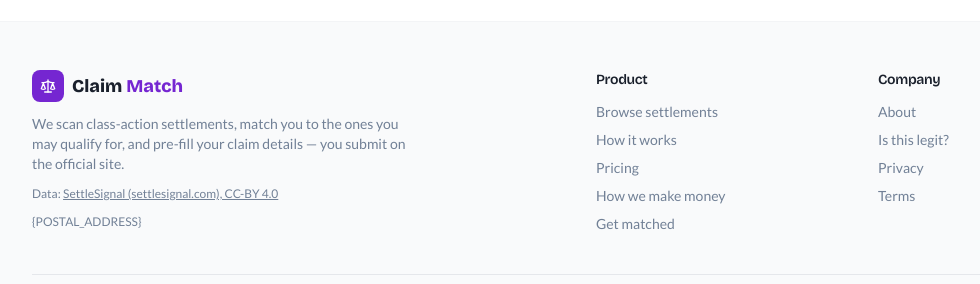
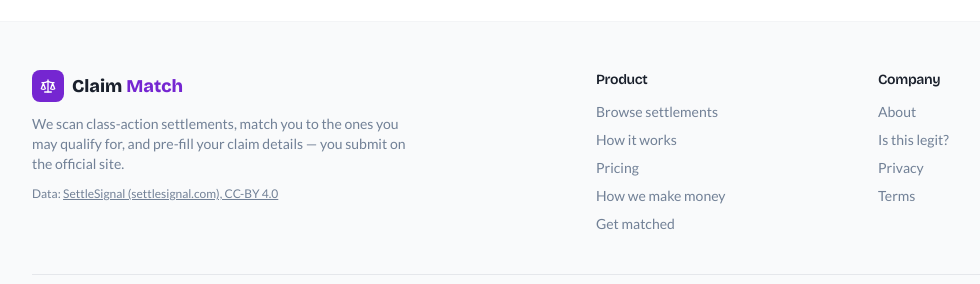
Before and after one commit to mawadSur/claimmatch, a Next.js app: page /trust in a window 1280 px wide. Shown: the part 4920-5204 px from the top of the page, without its empty margins (64-1044 px from the left). Built offline with nearby package versions, Linux system fonts and the light colour scheme; no server answers.

Commit message:
fix: hide postal placeholder until an address is set
Brace placeholders belong on the legal drafts. The footer and email
templates should stay quiet until NEXT_PUBLIC_POSTAL_ADDRESS is real.

Co-authored-by: Mohammed Awad <mawadSur@users.noreply.github.com>

```diff
--- a/src/components/Footer.tsx
+++ b/src/components/Footer.tsx
@@ -34,9 +34,6 @@ export function Footer() {
             {!isPlaceholderValue(POSTAL_ADDRESS) && (
               <p className="mt-3 text-xs text-ink-soft">{POSTAL_ADDRESS}</p>
             )}
-            {isPlaceholderValue(POSTAL_ADDRESS) && (
-              <p className="mt-3 text-xs text-ink-soft">{POSTAL_ADDRESS}</p>
-            )}
           </div>
 
           <div>
--- a/src/lib/email.ts
+++ b/src/lib/email.ts
@@ -1,7 +1,7 @@
 // Transactional email via Resend. This module never throws on a missing API
 // key — it logs and no-ops so local/preview environments work without email
 // configured. Only server code should import this (it reads server env vars).
-import { SITE, formatDeadline, POSTAL_ADDRESS } from '@/lib/utils';
+import { SITE, formatDeadline, POSTAL_ADDRESS, isPlaceholderValue } from '@/lib/utils';
 import { SHORT_DISCLAIMER } from '@/lib/disclaimer';
 
 const BRAND = '#7526d1';
@@ -65,7 +65,7 @@ function footerNote(reason: string, to?: string): string {
   return `
         <tr><td style="padding:22px 8px 0 8px;">
           <p style="margin:0 0 12px 0;font-size:11px;color:#8b859e;line-height:1.5;">${esc(SHORT_DISCLAIMER)}</p>
-          <p style="margin:0 0 8px 0;font-size:11px;color:#a29cb5;line-height:1.5;">${esc(POSTAL_ADDRESS)}</p>
+          ${isPlaceholderValue(POSTAL_ADDRESS) ? '' : `<p style="margin:0 0 8px 0;font-size:11px;color:#a29cb5;line-height:1.5;">${esc(POSTAL_ADDRESS)}</p>`}
           <p style="margin:0;font-size:11px;color:#a29cb5;line-height:1.5;">${esc(reason)}${unsub}</p>
         </td></tr>`;
 }
```
